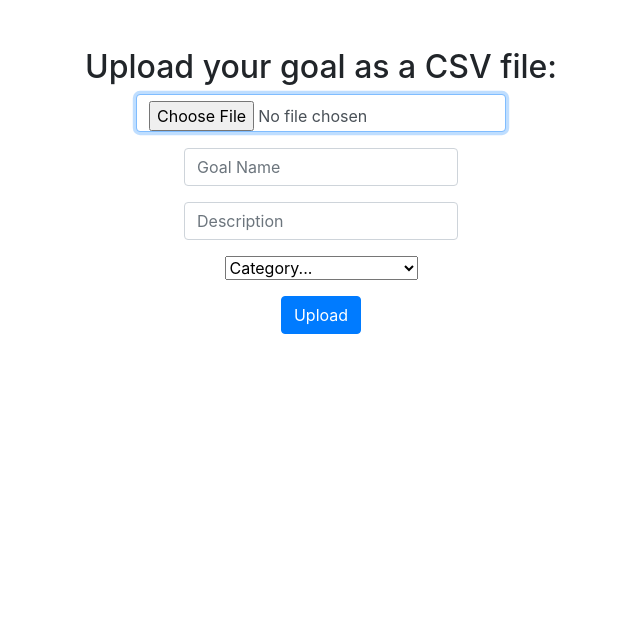
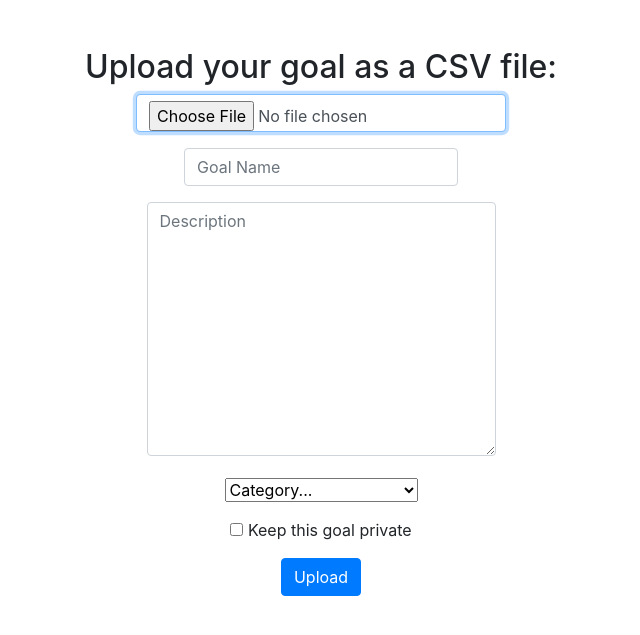
Before and after one commit to eics/onesmallstep, a Python web app: template templates/upload.html in a window 1280 px wide. Shown: the part 76-711 px from the top of the page, without its empty margins (319-959 px from the left). Run offline with Jinja, Linux system fonts and the light colour scheme; the template is opened without the code that fills it, so the values that code supplies are empty; some libraries are stand-ins or nearby versions.

Commit message:
Added private

```diff
--- a/static/styles.css
+++ b/static/styles.css
@@ -62,3 +62,9 @@ main .search
 {
     padding-right: 30px;
 }
+
+#profile-pic
+{
+    height: 50px;
+    margin-right: 10px;
+}
--- a/templates/layout.html
+++ b/templates/layout.html
@@ -40,7 +40,7 @@
                 </ul>
             </div>
             {% if current_user.is_authenticated %}
-                <img src={{ current_user.profile_pic }} alt="Google profile pic"></img>
+                <img id="profile-pic" src={{ current_user.profile_pic }} alt="Google profile pic"></img>
                 <a class="button" href="/logout">Logout</a>
             {% else %}
                 <a class="button" href="/login">Google Sign-In</a>
--- a/templates/upload.html
+++ b/templates/upload.html
@@ -11,10 +11,10 @@
              <input autocomplete="off" autofocus class="form-control" name="file" type="file">
         </div>
         <div class="form-group">
-                <input autocomplete="off" autofocus class="form-control" name="name" placeholder="Goal Name" type="text">
+            <input autocomplete="off" autofocus class="form-control" name="name" placeholder="Goal Name" type="text">
         </div>
         <div class="form-group">
-                <input autocomplete="off" autofocus class="form-control" name="desc" placeholder="Description" type="text">
+            <textarea autocomplete="off" autofocus class="form-control" name="desc" rows="10" cols="30" placeholder="Description"></textarea>
         </div>
         <div class="form-group">
                 <select name="cat_id" id="cat_id">
@@ -29,6 +29,9 @@
                         <option value=8>Other</option>
                     </select>
         </div>
+        <div class="form-group">
+            <input autocomplete="off" autofocus name="private" type="checkbox" value=1>  Keep this goal private
+        </div>
         <button class="btn btn-primary" type="submit" value="upload">Upload</button>
     </form>
 
```
Also changed, not shown: application.py (+7 -7 lines), goals.db.
